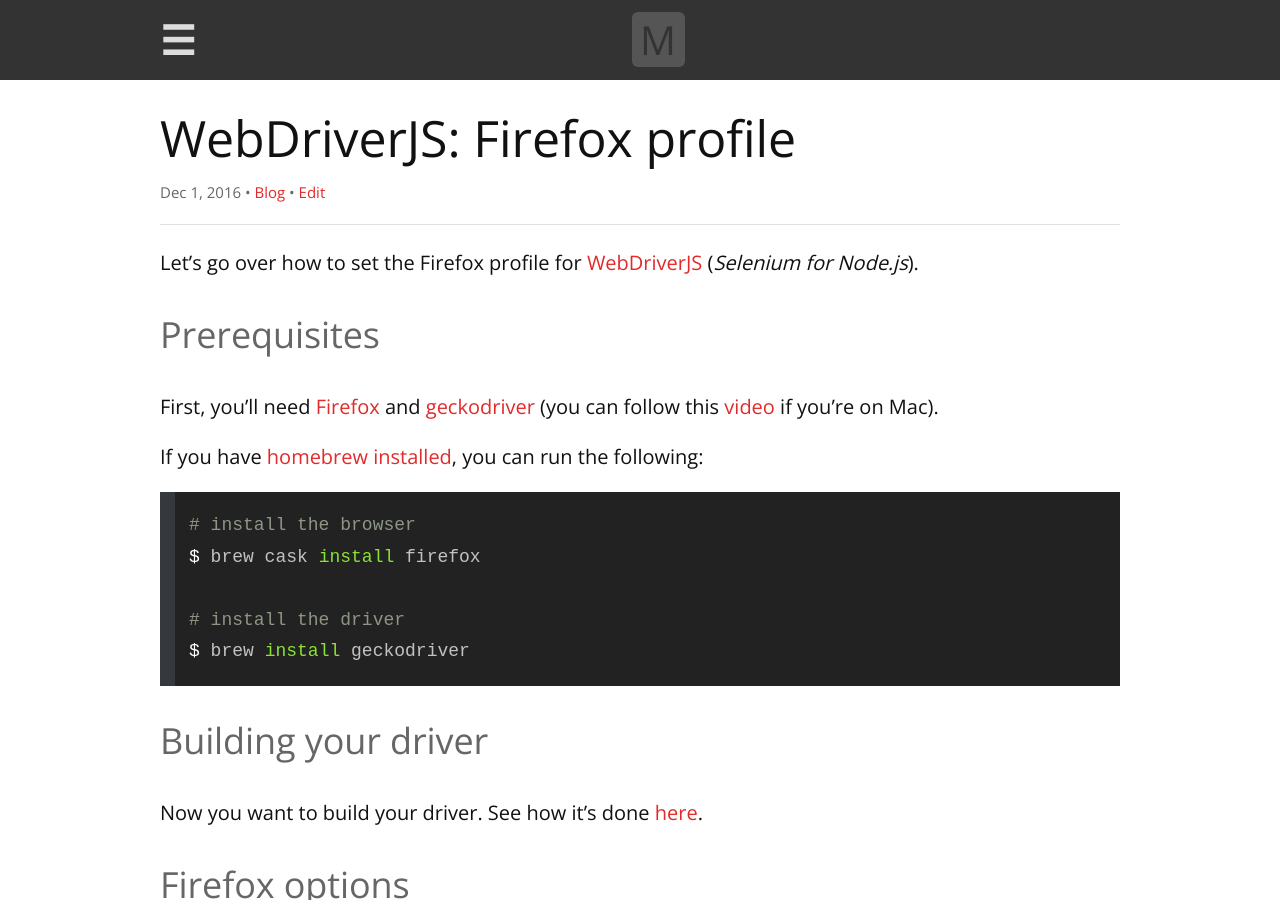
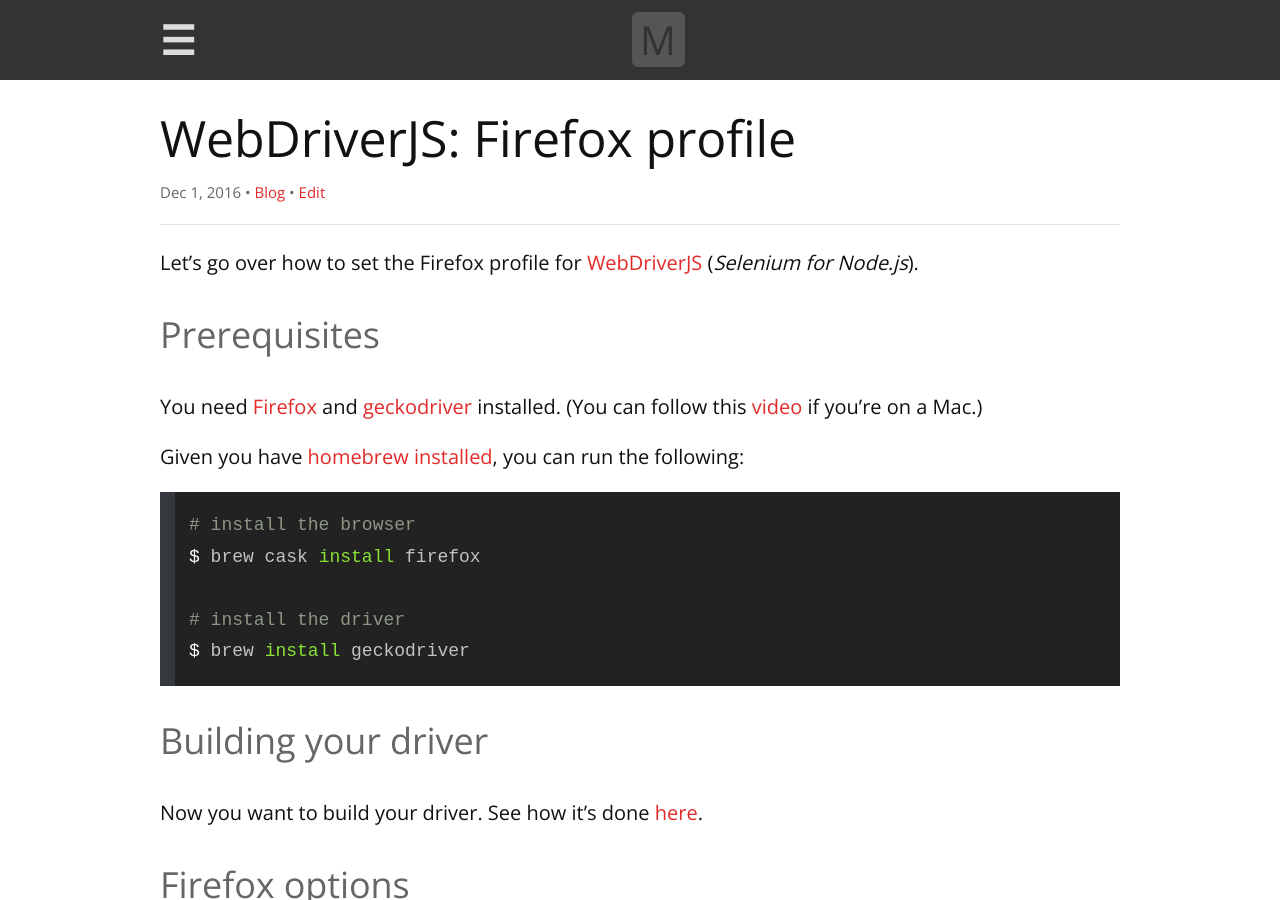
Before and after one commit to remarkablemark/remarkablemark.github.io, a Jekyll site: the page built from _posts/2016/2016-12-01-webdriverjs-firefox-profile.md, in a window 1280 px wide and 900 px high. Built offline with Jekyll 4.4.1, drawn with Linux system fonts in a browser that asks for light colours; comment, search, counter and statistics services are not loaded.

Commit message:
fix(post): fix broken link in "WebDriverJS: Firefox profile"
Post: 2016-12-01-webdriverjs-firefox-profile.md

````diff
--- a/_posts/2016/2016-12-01-webdriverjs-firefox-profile.md
+++ b/_posts/2016/2016-12-01-webdriverjs-firefox-profile.md
@@ -3,17 +3,16 @@
 title: "WebDriverJS: Firefox profile"
 date: 2016-12-01 23:55:00 -4000
 excerpt: How to set the Firefox profile path when working with WebDriverJS (Selenium for Node.js).
-categories: webdriverjs firefox node javascript selenium
+categories: webdriverjs firefox nodejs javascript selenium
 ---
 
 Let's go over how to set the Firefox profile for [WebDriverJS](https://github.com/SeleniumHQ/selenium/wiki/WebDriverJs) (_Selenium for Node.js_).
 
 ### Prerequisites
 
-First, you'll need [Firefox](https://www.youtube.com/watch?v=UYOcXBF4ESs) and [geckodriver](https://github.com/mozilla/geckodriver/releases) (you can follow this [video](https://www.youtube.com/watch?v=5lWOV0rnYRo) if you're on Mac).
+You need [Firefox](https://www.youtube.com/watch?v=UYOcXBF4ESs) and [geckodriver](https://github.com/mozilla/geckodriver/releases) installed. (You can follow this [video](https://www.youtube.com/watch?v=5lWOV0rnYRo) if you're on a Mac.)
 
-If you have [homebrew installed](https://www.youtube.com/watch?v=44FhlEiMEpU), you can run the following:
-
+Given you have [homebrew installed](https://www.youtube.com/watch?v=44FhlEiMEpU), you can run the following:
 ```sh
 # install the browser
 $ brew cask install firefox
@@ -28,8 +27,7 @@
 
 ### Firefox options
 
-Before instantiating the driver, you want to set the profile in [Firefox options](http://seleniumhq.github.io/selenium/docs/api/javascript/module/selenium-webdriver/firefox/index_exports_Options.html):
-
+Before instantiating the driver, you want to set the profile in [Firefox options](https://seleniumhq.github.io/selenium/docs/api/javascript/module/selenium-webdriver/firefox_exports_Options.html):
 ```js
 const firefox = require('selenium-webdriver/firefox');
 const options = new firefox.Options();
@@ -37,17 +35,15 @@
 options.setProfile('/path/to/profile');
 ```
 
-> Unlike [ChromeDriver]({% post_url 2016/2016-11-27-webdriverjs-chrome-profile %}), the profile must be valid otherwise the driver will fail to build. To create and manage Firefox profiles, see the official [documentation](https://support.mozilla.org/en-US/kb/profile-manager-create-and-remove-firefox-profiles).
+> Unlike [ChromeDriver]({% post_url 2016/2016-11-27-webdriverjs-chrome-profile %}), the profile must be valid otherwise the driver will fail to build. To create and manage Firefox profiles, see the official [documentation](https://support.mozilla.org/kb/profile-manager-create-and-remove-firefox-profiles).
 
 Update the builder so WebDriverJS launches Firefox based on the specified profile:
-
 ```js
 builder.forBrowser('firefox');
 builder.setFirefoxOptions(options);
 ```
 
 To confirm the profile is correct, you can check the path if you go to `about:support`:
-
 ```js
 const driver = builder.build();
 driver.get('about:support');
````
